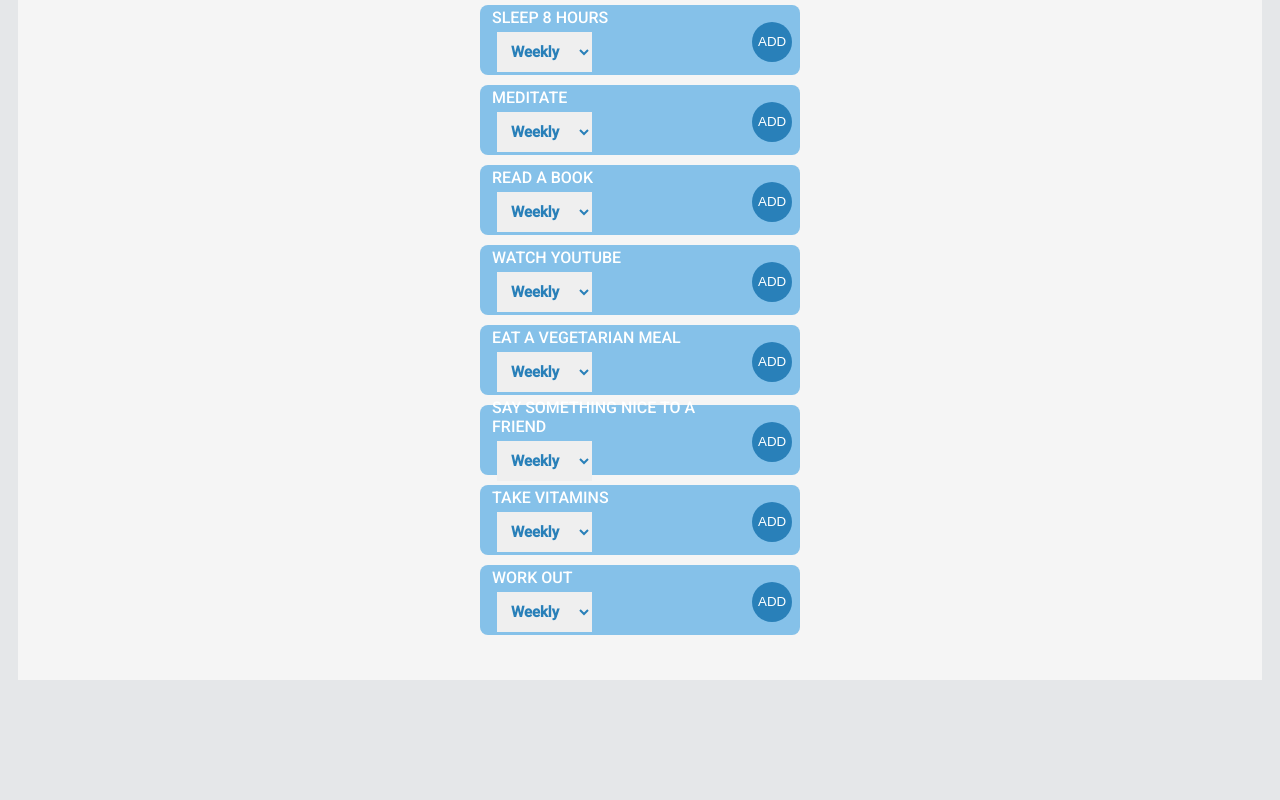
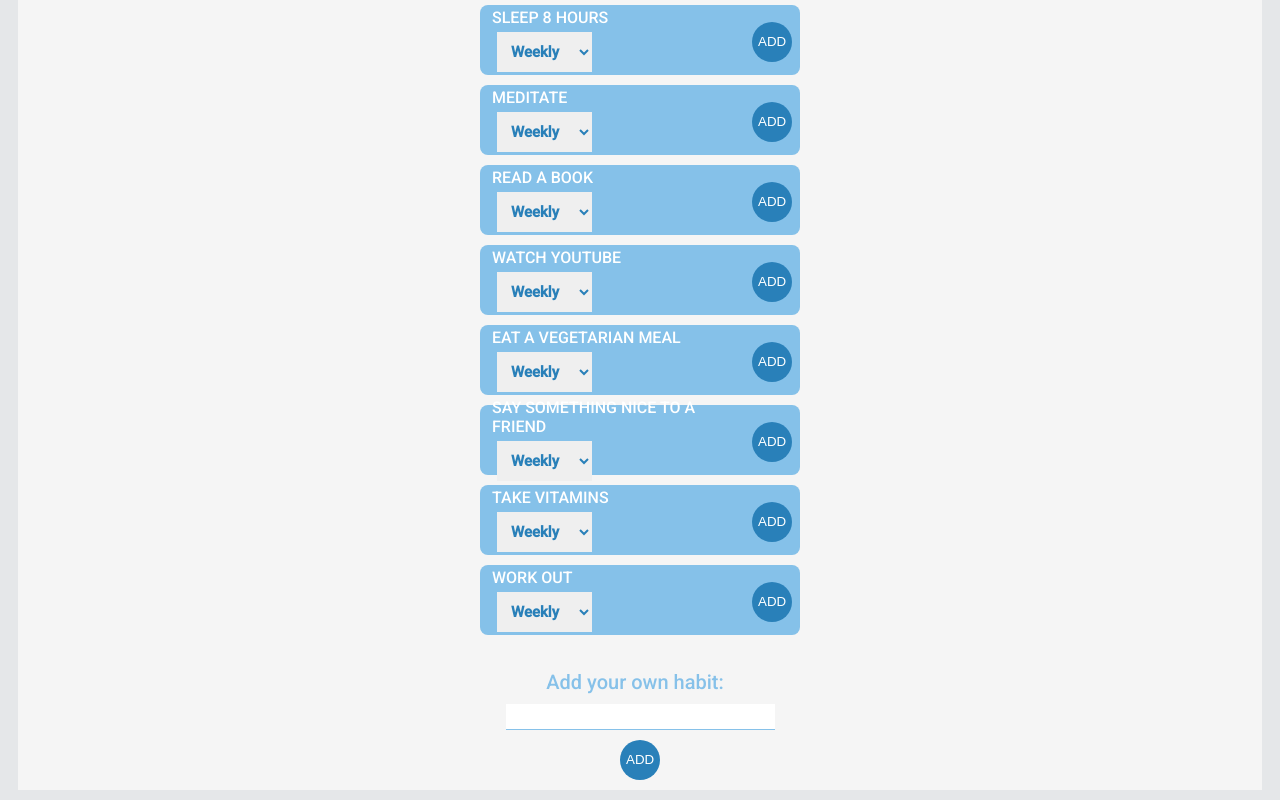
Before and after one commit to jastrand/yoHabit-v2, a React (Create React App) app in the folder frontend/: page /settings in a window 1280 px wide. Shown: the part 376-1176 px from the top of the page. Before the commit the page ends 1066 px from the top, so only its background shows below. Built offline with nearby package versions, Linux system fonts and the light colour scheme.

Commit message:
added option to add own habit to the settings as well as added backgroundimage

```diff
--- a/frontend/src/components/Dashboard.js
+++ b/frontend/src/components/Dashboard.js
@@ -23,11 +23,9 @@ export const Dashboard = () => {
   const habits = useSelector((store) => store.personalHabits.list.items)
   const [open, setOpen] = useState(false)
   const noItems = habits.length <= 0
-  let dateStamp = moment().format('LL')
-  const todaysDate = moment().format('LL')
 
   const handleOnClick = (habit) => {
-    habits.timeStamp = dateStamp
+    //habits.timeStamp = dateStamp
     dispatch(personalHabits.actions.doneToday(habit));
   }
 
--- a/frontend/src/components/HabitInput.js
+++ b/frontend/src/components/HabitInput.js
@@ -1,59 +1,76 @@
-// import React, { useState } from 'react'
-// import { useDispatch } from 'react-redux'
-// import { habits } from '../reducers/habits'
+import React, { useState } from 'react'
+import { useDispatch, useSelector } from 'react-redux'
+import styled from 'styled-components'
+import { habits } from '../reducers/habits'
+import { ItemButton } from '../components/ItemStyle'
 
 
-// export const HabitInput = () => {
-//   const dispatch = useDispatch()
-//   const [inputValue, setInputValue] = useState('')
-//   const [category, setCategory] = useState('weekly')
+export const HabitInput = () => {
+  const dispatch = useDispatch()
+  const [inputValue, setInputValue] = useState('')
+  const habit = useSelector((store) => store.habits.habitData)
+  const createId = habit.indexOf()
 
-//   // handle submit function to dispatch and add new Habit
-//   const handleOnSubmit = (e) => {
-//     e.preventDefault()
+  // handle submit function to dispatch and add new Habit
+  const handleOnSubmit = (e) => {
+    e.preventDefault()
+    // Limit the chars to min 3 and max 140
+    if (inputValue.length > 2 && inputValue.length < 100) {
+      // Dispatch the action to save the new habit item to list
+      dispatch(
+        habits.actions.addNewItem({
+          habit: {
+            id: createId,
+            title: inputValue,
+            quantity: 0,
+          }
+        })
+      )
+      // clear the fields after submit
+      setInputValue('')
+    }
 
-//     // Limit the chars to min 3 and max 140
-//     if (inputValue.length > 2 && inputValue.length < 140) {
-//       // Dispatch the action to save the new todo item to list
-//       dispatch(
-//         habits.actions.addNewItem({
-//           title: inputValue,
-//           quantity: 0,
-//           category: category,
-//         })
-//       )
-//       // clear the fields after submit
-//       setInputValue('')
-//       setCategory('')
-//     }
+    else {
+      return alert('OOPS! Chars must be min 3 and max 140')
+    }
+  }
 
-//     else {
-//       return alert('OOPS! Chars must be min 3 and max 140')
-//     }
-//   }
+  return (
+    <Form onSubmit={handleOnSubmit}>
+      <Label>
+        Add your own habit:
+      </Label>
+      <Input
+        type="text"
+        onChange={e => setInputValue(e.target.value)}
+        value={inputValue}
+      ></Input>
+      <ItemButton
+        color="#2980b9"
+        type="submit"
+        value="Add"
+      >Add</ItemButton>
+    </Form>
+  )
+}
 
-//   return (
-//     <form className="todo-input" onSubmit={handleOnSubmit}>
-//       What's cooking?
-//       <input
-//         type="text"
-//         onChange={e => setInputValue(e.target.value)}
-//         value={inputValue}
-//       ></input>
+const Form = styled.form`
+  display: flex;
+  flex-direction: column;
+  justify-content: center;
+  align-items: center;
+`
 
-//       <div class="category">
-//         <select
-//           value={category}
-//           onChange={(event) => setCategory(event.target.value)}
-//         >
-//           <option value='weekly'>Weekly</option>
-//           <option value='monthly'>Monthly</option>
-//         </select>
-//       </div>
-//       <input
-//         type="submit"
-//         value="Add todo"
-//       ></input>
-//     </form>
-//   )
-// }
+const Input = styled.input`
+  font-size: 20px;
+  border: none;
+  border-bottom: 1px solid;
+  border-color: #86c1e9;
+  margin: 10px;
+`
+
+const Label = styled.label`
+  font-size: 20px;
+  color: #86c1e9;
+  margin-right: 10px;
+`
--- a/frontend/src/components/HabitSettings.js
+++ b/frontend/src/components/HabitSettings.js
@@ -1,5 +1,4 @@
 import React from 'react'
-import { Link } from 'react-router-dom'
 import { useSelector } from 'react-redux'
 import styled from 'styled-components'
 import { HabitItem } from '../components/HabitItem'
@@ -7,7 +6,7 @@ import { HabitItem } from '../components/HabitItem'
 // this component is where the user sets the habits to track under the page "settings"
 
 export const HabitSettings = () => {
-  const habits = useSelector((store) => store.habits)
+  const habits = useSelector((store) => store.habits.habitData)
   return (
     <Section>
       {habits.map((habit) => (
--- a/frontend/src/components/MonthlyStats.js
+++ b/frontend/src/components/MonthlyStats.js
@@ -1,4 +1,4 @@
-import React, { useState } from 'react'
+import React from 'react'
 import styled from 'styled-components'
 import { ItemText } from '../components/ItemStyle'
 import Calendar from 'react-calendar'
@@ -8,7 +8,7 @@ import moment from 'moment'
 export const MonthlyStats = () => {
 
   const startDate = new Date(2020, 0, 1)
-  const endDate = new Date(2021, 0, 1)
+  const endDate = new Date()
 
   return (
     <Section>
--- a/frontend/src/components/Navbar.js
+++ b/frontend/src/components/Navbar.js
@@ -87,7 +87,7 @@ const MobileView = styled.div`
 `
 
 const Navigation = styled.nav`
-  margin: 0 10px;
+  margin: 0;
   padding: 20px 10px 20px 10px;
   display: flex;
   justify-content: space-between;
--- a/frontend/src/pages/Settings.js
+++ b/frontend/src/pages/Settings.js
@@ -12,9 +12,9 @@ export const Settings = () => {
     <SettingsPage>
       <StyledLink style={{ color: "#48c9b0" }} to="/profile"><BackIcon />Back to Dashboard</StyledLink>
       <Text>Please select your habits</Text>
-
       <HabitSettings />
-    </SettingsPage>
+      <HabitInput />
+    </SettingsPage >
   )
 }
 
--- a/frontend/src/pages/StartPage.js
+++ b/frontend/src/pages/StartPage.js
@@ -1,7 +1,7 @@
 import React from 'react'
 import { Link } from 'react-router-dom'
 import styled from 'styled-components'
-import img from '../assets/header.jpeg'
+import img from '../assets/Rainbow-Vortex.svg'
 import { useSelector } from 'react-redux'
 
 
@@ -18,20 +18,25 @@ export const StartPage = () => {
 }
 
 const Startpage = styled.section`
-  margin: 10px;
+  margin: 0;
   display: flex;
+  width: 100%;
+  background-image: url(${img});
+  background-position: center;
+  background-repeat: no-repeat;
+  background-size: cover;
   flex-direction: column;
   justify-content: center;
   align-items: center;
-  padding: 10px;
-  background: rgb(247,247,247);
   height: 600px;
 `
 
 const Title = styled.h1`
   font-size: 60px;
-  color: #48c9b0;
+  color: #fff;
   margin: 0;
+  text-shadow: #48c9b0 3px 3px 15px;
+  padding: 20px;
   max-width: 500px;
 
   @media (max-width: 700px) {
@@ -40,9 +45,10 @@ const Title = styled.h1`
 `
 const Text = styled.h2`
   font-size: 20px;
-  color: #48c9b0;
-  font-weight: lighter;
+  color: #fff;
+  text-shadow: #48c9b0 3px 3px 15px;
   margin: 5px;
+  padding: 0 20px;
   max-width: 600px;
 `
 
--- a/frontend/src/reducers/habits.js
+++ b/frontend/src/reducers/habits.js
@@ -2,8 +2,9 @@ import { createSlice } from '@reduxjs/toolkit'
 
 // This reducer is the generic daily habits
 // User will have possibility to add its own (stretch goal)
-
-const habitData = [
+const initialState = {
+  name: "Habit data",
+  habitData: [
     { id: 1, title: 'Walk 10k steps' },
     { id: 2, title: 'Drink 2L Water' },
     { id: 3, title: 'Sleep 8 hours' },
@@ -15,14 +16,15 @@ const habitData = [
     { id: 9, title: 'Take vitamins' },
     { id: 10, title: 'Work out' }
   ]
+}
 
 export const habits = createSlice({
   name: 'habits',
-  initialState: habitData,
-  // reducers: {
-  //   addNewItem: (state, action) => {
-  //     const itemInfo = action.payload
-  //     state.habitData.push(itemInfo)
-  //   }
-  // }
+  initialState: initialState,
+  reducers: {
+    addNewItem: (state, action) => {
+      const { habit } = action.payload
+      state.habitData.push(habit)
+    }
+  }
 })
```
Also changed, not shown: frontend/src/pages/MyProfile.js (+1 -1 lines), frontend/src/assets/Liquid-Cheese.svg (added), frontend/src/assets/Rainbow-Vortex.svg (added). Lines whose indentation alone changed are shown as unchanged.
